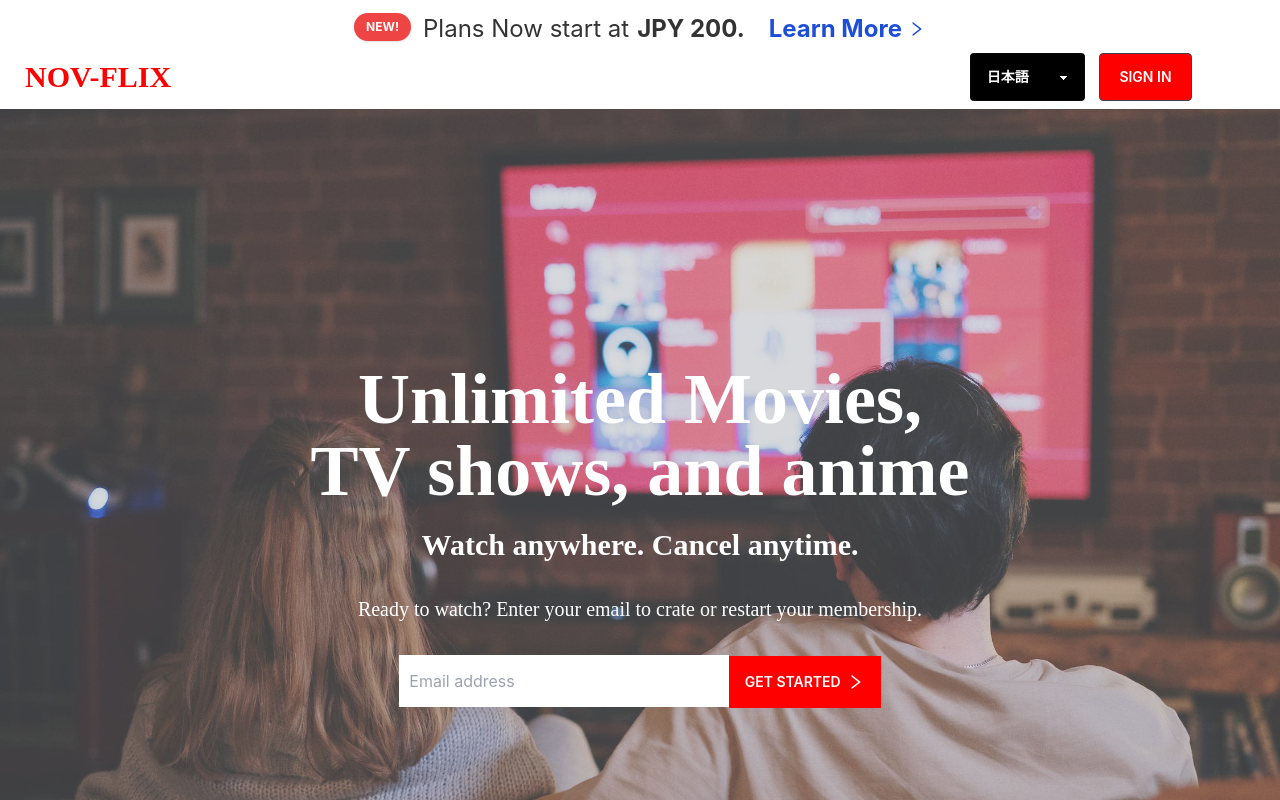
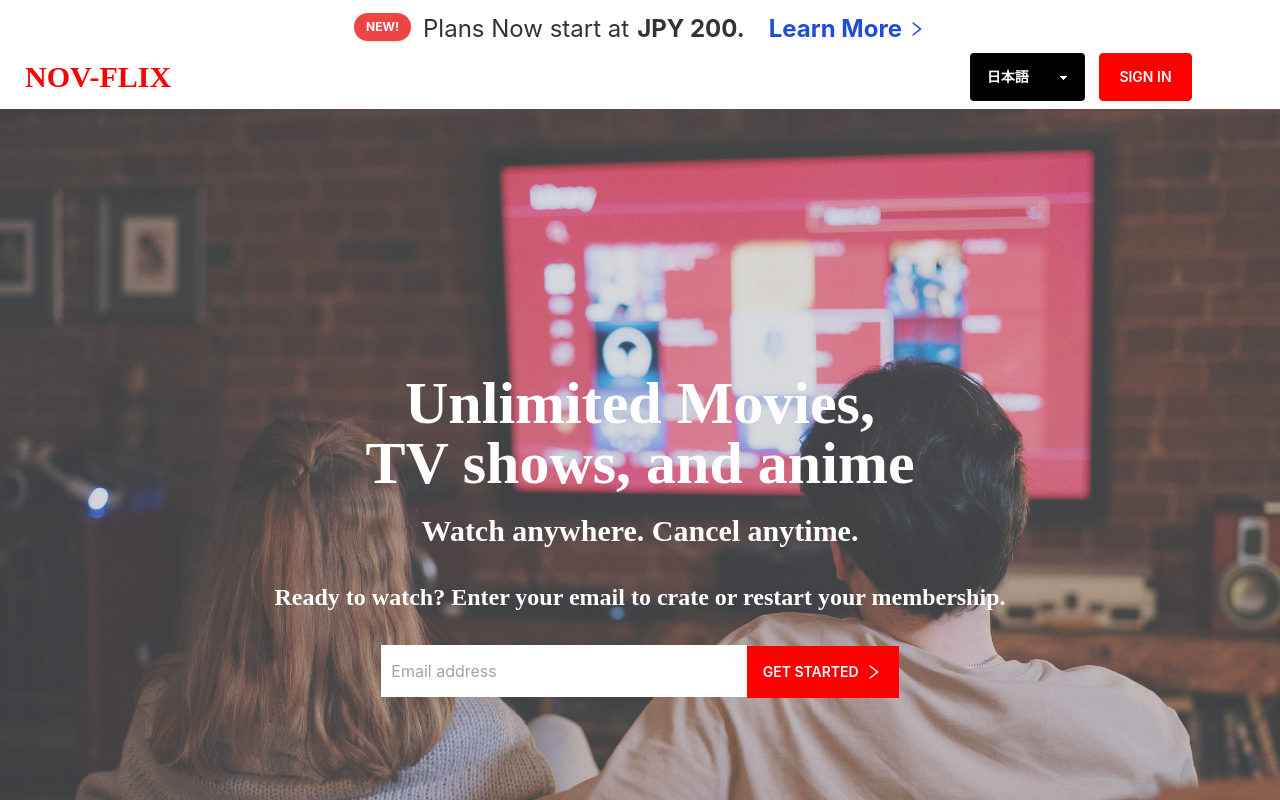
Before and after one commit to pabelmahbub/november-flix, a React (Create React App) app: page / in a window 1280 px wide. Shown: the top 800 px of the page. Built offline with nearby package versions, Linux system fonts and the light colour scheme.

Commit message:
email placeholder fix

```diff
--- a/src/Components/Email.jsx
+++ b/src/Components/Email.jsx
@@ -14,7 +14,7 @@ function Email() {
   }
   return (
         <div>
-           <input style={{color:'#000'}}className='email-placeholder' required type="text" id="email" placeholder='Email address' name="email" onChange={handleChange} />
+           <input style={{color:'#000',borderRadius:'0px'}}className='email-placeholder' required type="text" id="email" placeholder='Email address' name="email" onChange={handleChange} />
            {!value || value.length < 10?
               <Link to="/">
                   <button  className="btn button">{t('Welcome')}<AiOutlineRight  className='icon text-white-700 text-2xl'/></button>
--- a/src/Home/Banner.jsx
+++ b/src/Home/Banner.jsx
@@ -13,9 +13,9 @@ function Banner() {
      <div className="hero-content text-center text-neutral-content">
      <div>
 
-      <h1 className="textStyle mb-5 lg:text-7xl md:text-6xl sm:text-4xl font-bold">Unlimited Movies,<br/>TV shows, and anime</h1>
-      <p className="textStyle my-5 lg:text-3xl md:text-2xl sm:text-2xl font-bold">Watch anywhere. Cancel anytime.</p>
-      <p className="textStyle my-8 lg:text-xl md:text-xl sm:text-sm">Ready to watch? Enter your email to crate or restart your membership.</p>
+      <p className="textStyle lg:text-6xl md:text-5xl sm:text-2xl font-bold mb-5">Unlimited Movies,<br/>TV shows, and anime</p>
+      <p className="textStyle my-5 lg:text-3xl md:text-xl sm:text-xl font-bold">Watch anywhere. Cancel anytime.</p>
+      <p className="textStyle my-8 lg:text-2xl md:text-xl sm:text-xl font-bold">Ready to watch? Enter your email to crate or restart your membership.</p>
 
 
       <Email />
--- a/src/Home/CollapseSection.jsx
+++ b/src/Home/CollapseSection.jsx
@@ -72,7 +72,7 @@ function CollapseSection() {
 
     </div>
     <div className='containerBoxOne lg:px-60'>
-     <p className="textStyle text-sm py-16 px-16">Ready to watch? Enter your email to create or restart your membership.</p>
+     <p className="py-16 px-16 textStyle lg:text-2xl md:text-xl sm:text-xl font-bold">Ready to watch? Enter your email to create or restart your membership.</p>
      <Email/>
      </div>
      </>
--- a/src/Navbar/Navbar.css
+++ b/src/Navbar/Navbar.css
@@ -16,5 +16,5 @@
     background-color:red;
     color:#fff;
     border-radius: 4px;
-    border-color: none;
+    border-color: red;
 }
--- a/tailwind.config.js
+++ b/tailwind.config.js
@@ -16,6 +16,22 @@ module.exports = {
     "dark",
     "cupcake",
   ],
+  theme: {
+    extend: {
+       fontSize: {
+         xs: "0.75rem",
+         sm: "0.875rem",
+         base: "1rem",
+         lg: "1.125rem",
+         xl: "1.25rem",
+         "2xl": "1.5rem",
+         "3xl": "1.875rem",
+         "4xl": "2.25rem",
+         "5xl": "3rem",
+         "6xl": "4rem",
+       },
+    }
+ },
 },
   plugins: [require("daisyui")],
 }
```
